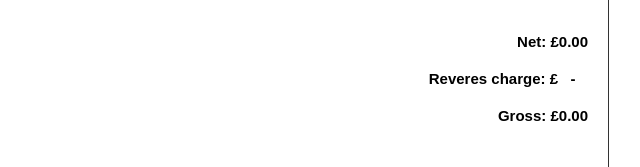
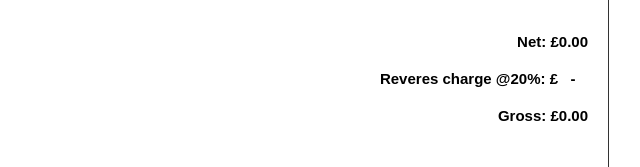
Before and after one commit to sunnymultani111/gt9-invoice, a plain HTML site: page index2.html in a window 1280 px wide. Shown: the part 633-800 px from the top of the page, 431-1071 px from the left. Drawn offline with nearby package versions, Linux system fonts and the light colour scheme.

Commit message:
Update index2.html

```diff
--- a/index2.html
+++ b/index2.html
@@ -225,7 +225,7 @@
             <button class="no-print" onclick="addItem()">+ Add Worker</button>
 
             <h4 class="text-right">Net: £<span id="subtotal">0.00</span></h4>
-            <h4 class="text-right">Reveres charge: £<span id="vat">&nbsp;&nbsp;&nbsp;-&nbsp;&nbsp;&nbsp;</span></h4>
+            <h4 class="text-right">Reveres charge @20%: £<span id="vat">&nbsp;&nbsp;&nbsp;-&nbsp;&nbsp;&nbsp;</span></h4>
             <h4 class="text-right">Gross: £<span id="gross">0.00</span></h4>
             <br />
             <div class="text-right display-grid-3">
```
